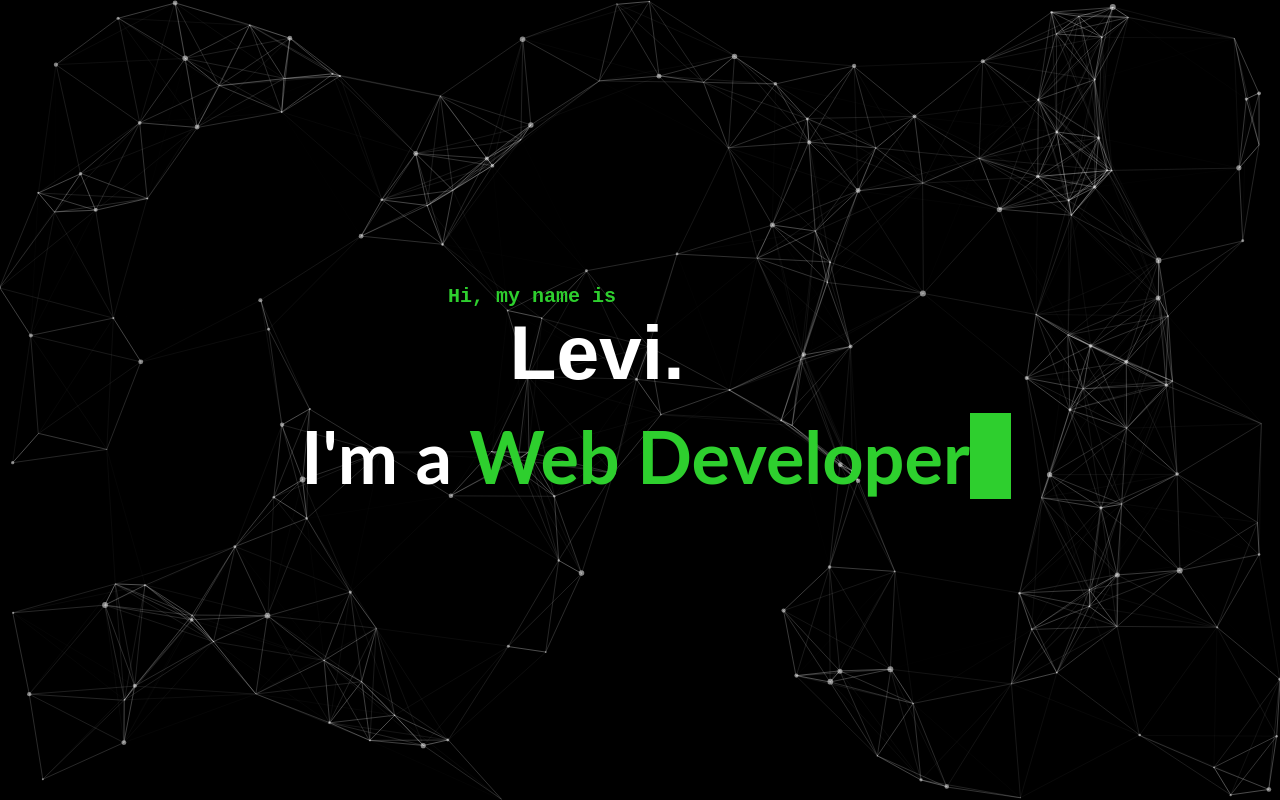
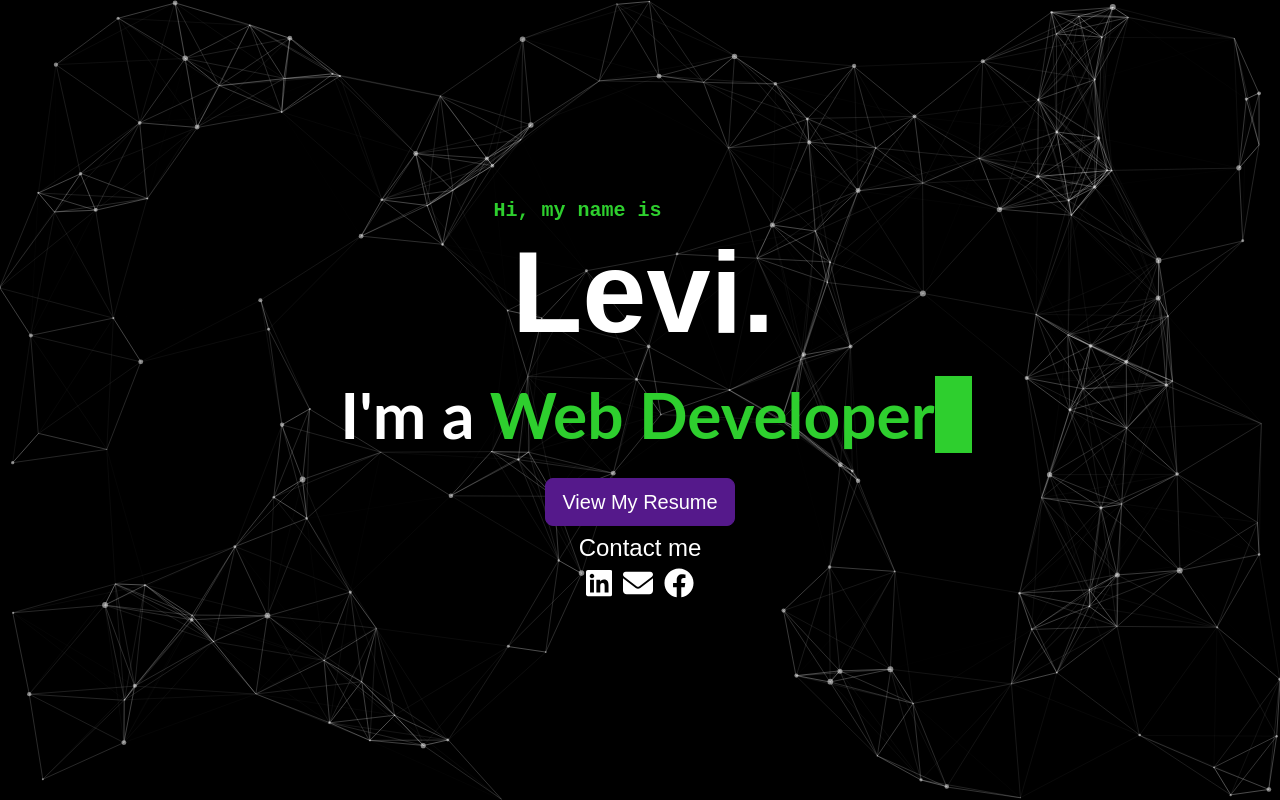
Before and after one commit to levidang/levidang.github.io, a plain HTML site: page index.html in a window 1280 px wide. Drawn offline with nearby package versions, Linux system fonts and the light colour scheme; animation ran at ten frames a second.

Commit message:
add contact

```diff
--- a/css/style.css
+++ b/css/style.css
@@ -233,6 +233,7 @@ canvas {
   left: 50%;
   transform: translate(-50%, -50%);
   width: 100%;
+  max-width: 1000px;
 }
 
 .container {
@@ -257,8 +258,8 @@ canvas {
   margin: 0 auto auto auto;
   background: #fff;
   font-weight: 800;
-  font-size: 6vw;
-  width: 260px;
+  font-size: 9vw;
+  width: 20vw;
   -webkit-background-clip: text;
   -webkit-text-fill-color: transparent;
   overflow: hidden;
@@ -309,7 +310,7 @@ canvas {
 }
 
 .present-txt {
-  font-size: 9vmin;
+  font-size: 8vmin;
   color: rgb(46, 207, 46);
   text-align: center;
   font-family: Lato, sans-serif;
--- a/index.html
+++ b/index.html
@@ -9,6 +9,12 @@
       content="Hi, I'm Dang Van (Levi) Quyet. I'm a Front-End Developer (Mobile/Web App)"
     />
     <meta name="viewport" content="width=device-width, initial-scale=1.0" />
+    <link
+      href="https://cdn.jsdelivr.net/npm/bootstrap@5.3.0/dist/css/bootstrap.min.css"
+      rel="stylesheet"
+      integrity="sha384-9ndCyUaIbzAi2FUVXJi0CjmCapSmO7SnpJef0486qhLnuZ2cdeRhO02iuK6FUUVM"
+      crossorigin="anonymous"
+    />
     <link rel="stylesheet" media="screen" href="css/style.css" />
   </head>
   <body>
@@ -23,6 +29,84 @@
             <span style="color: #fff">I'm a&nbsp;</span
             ><span class="typewriter thick"></span>
           </h1>
+
+          <div style="text-align: center">
+            <a
+              href="https://www.linkedin.com/in/quyet-dang-520750281/"
+              target="_blank"
+              role="button"
+              class="btn btn-primary btn-lg my-2"
+              style="background-color: #55198b; border-color: #55198b"
+            >
+              View My Resume
+            </a>
+            <div style="color: #fff; font-size: 2em; margin-bottom: 0.25em">
+              Contact me
+            </div>
+            <a
+              class="icon-link"
+              href="https://www.linkedin.com/in/quyet-dang-520750281/"
+              target="_blank"
+            >
+              <svg
+                xmlns="http://www.w3.org/2000/svg"
+                height="30px"
+                viewBox="0 0 448 512"
+              >
+                <!--! Font Awesome Free 6.4.0 by @fontawesome - https://fontawesome.com License - https://fontawesome.com/license (Commercial License) Copyright 2023 Fonticons, Inc. -->
+                <style>
+                  svg {
+                    fill: #ffffff;
+                  }
+                </style>
+                <path
+                  d="M416 32H31.9C14.3 32 0 46.5 0 64.3v383.4C0 465.5 14.3 480 31.9 480H416c17.6 0 32-14.5 32-32.3V64.3c0-17.8-14.4-32.3-32-32.3zM135.4 416H69V202.2h66.5V416zm-33.2-243c-21.3 0-38.5-17.3-38.5-38.5S80.9 96 102.2 96c21.2 0 38.5 17.3 38.5 38.5 0 21.3-17.2 38.5-38.5 38.5zm282.1 243h-66.4V312c0-24.8-.5-56.7-34.5-56.7-34.6 0-39.9 27-39.9 54.9V416h-66.4V202.2h63.7v29.2h.9c8.9-16.8 30.6-34.5 62.9-34.5 67.2 0 79.7 44.3 79.7 101.9V416z"
+                />
+              </svg>
+            </a>
+            <a
+              class="icon-link mx-2"
+              href="mailto:levi.dangquyet@gmail.com"
+              target="_blank"
+            >
+              <svg
+                xmlns="http://www.w3.org/2000/svg"
+                height="30px"
+                viewBox="0 0 512 512"
+              >
+                <!--! Font Awesome Free 6.4.0 by @fontawesome - https://fontawesome.com License - https://fontawesome.com/license (Commercial License) Copyright 2023 Fonticons, Inc. -->
+                <style>
+                  svg {
+                    fill: #fafcff;
+                  }
+                </style>
+                <path
+                  d="M48 64C21.5 64 0 85.5 0 112c0 15.1 7.1 29.3 19.2 38.4L236.8 313.6c11.4 8.5 27 8.5 38.4 0L492.8 150.4c12.1-9.1 19.2-23.3 19.2-38.4c0-26.5-21.5-48-48-48H48zM0 176V384c0 35.3 28.7 64 64 64H448c35.3 0 64-28.7 64-64V176L294.4 339.2c-22.8 17.1-54 17.1-76.8 0L0 176z"
+                />
+              </svg>
+            </a>
+            <a
+              class="icon-link"
+              href="https://www.facebook.com/dangquyet.6789/"
+              target="_blank"
+            >
+              <svg
+                xmlns="http://www.w3.org/2000/svg"
+                height="30px"
+                viewBox="0 0 512 512"
+              >
+                <!--! Font Awesome Free 6.4.0 by @fontawesome - https://fontawesome.com License - https://fontawesome.com/license (Commercial License) Copyright 2023 Fonticons, Inc. -->
+                <style>
+                  svg {
+                    fill: #ffffff;
+                  }
+                </style>
+                <path
+                  d="M504 256C504 119 393 8 256 8S8 119 8 256c0 123.78 90.69 226.38 209.25 245V327.69h-63V256h63v-54.64c0-62.15 37-96.48 93.67-96.48 27.14 0 55.52 4.84 55.52 4.84v61h-31.28c-30.8 0-40.41 19.12-40.41 38.73V256h68.78l-11 71.69h-57.78V501C413.31 482.38 504 379.78 504 256z"
+                />
+              </svg>
+            </a>
+          </div>
         </div>
       </div>
     </div>
@@ -31,5 +115,14 @@
     <script src="js/particles.js"></script>
     <script src="js/app.js"></script>
     <script src="js/particles.min.js"></script>
+    <script
+      src="https://cdn.jsdelivr.net/npm/bootstrap@5.3.0/dist/js/bootstrap.bundle.min.js"
+      integrity="sha384-geWF76RCwLtnZ8qwWowPQNguL3RmwHVBC9FhGdlKrxdiJJigb/j/68SIy3Te4Bkz"
+      crossorigin="anonymous"
+    ></script>
+    <script
+      src="https://kit.fontawesome.com/8ff731bcc8.js"
+      crossorigin="anonymous"
+    ></script>
   </body>
 </html>
```
